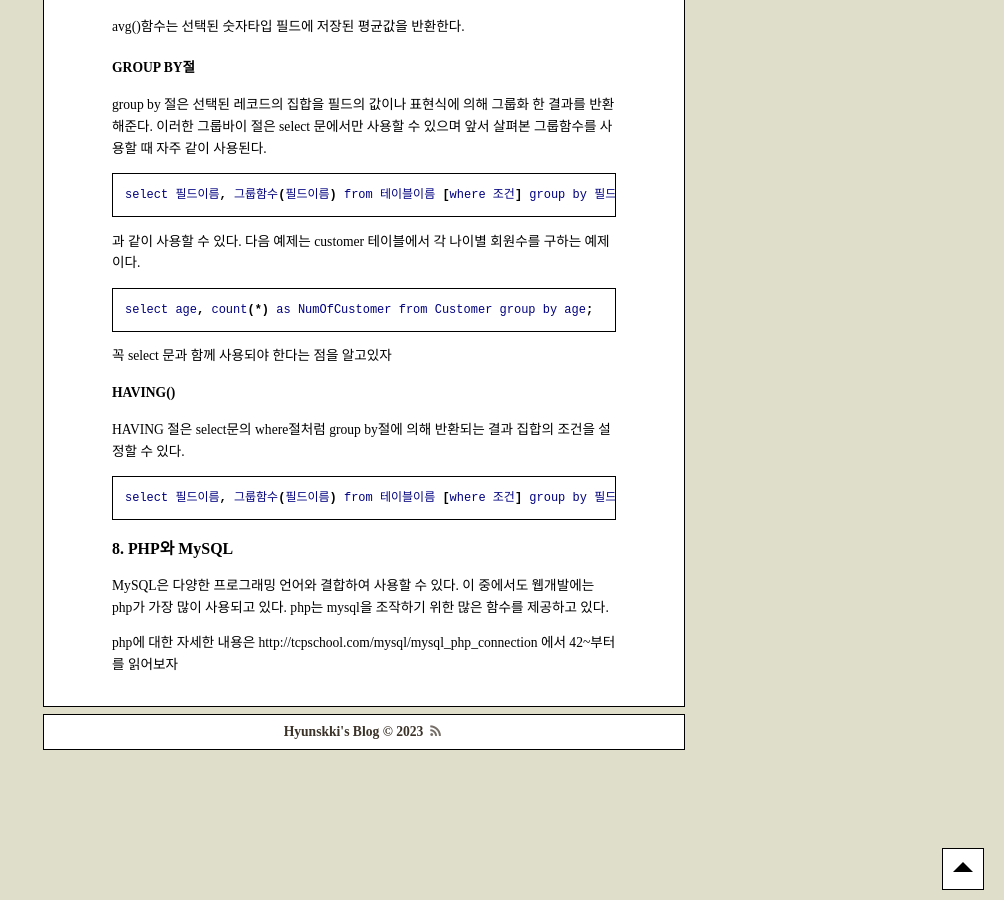
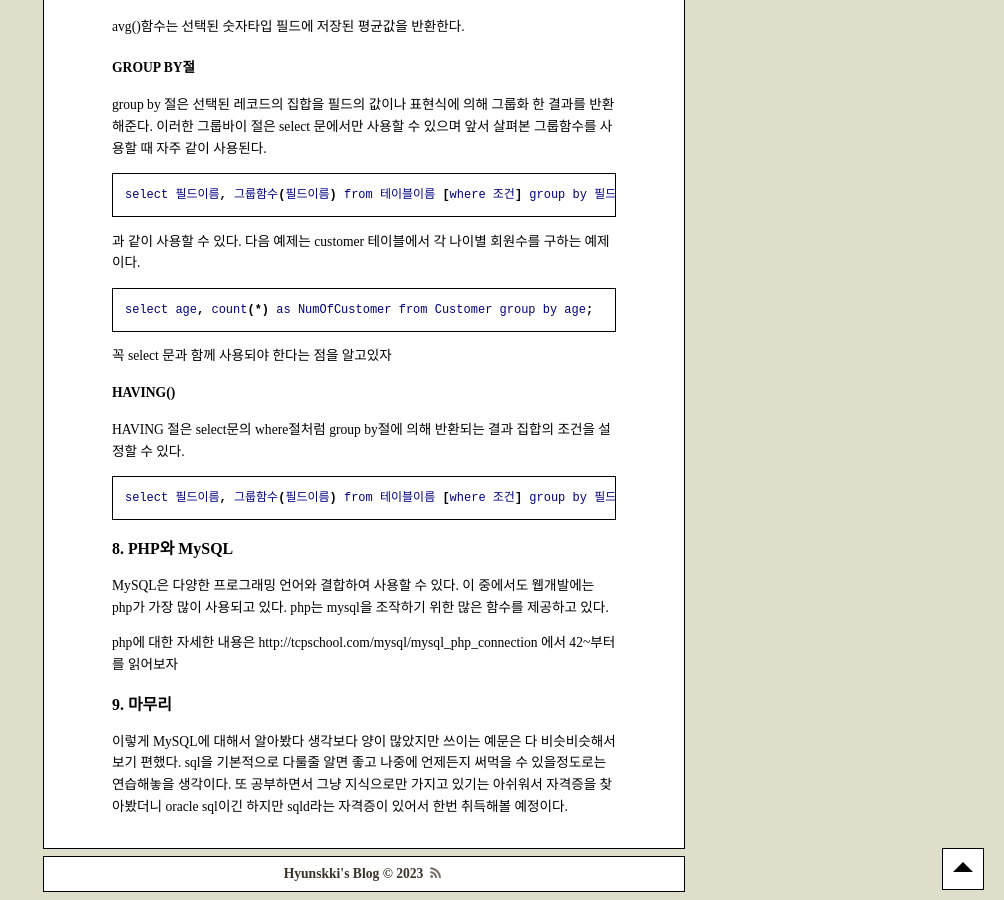
Before and after one commit to gustjr7879/hyunskki, a Jekyll site: the page built from _posts/2023-04-21-mysql_5.md, in a window 1280 px wide and 900 px high, scrolled down 7037 px. Shown: the whole window, without its empty margins (276-1280 px from the left). Built offline with Jekyll 4.4.1, drawn with Linux system fonts in a browser that asks for light colours; some web fonts are replaced.

Commit message:
Update 2023-04-21-mysql_5.md

```diff
--- a/_posts/2023-04-21-mysql_5.md
+++ b/_posts/2023-04-21-mysql_5.md
@@ -364,3 +364,9 @@ php는 mysql을 조작하기 위한 많은 함수를 제공하고 있다.
 
 php에 대한 자세한 내용은 http://tcpschool.com/mysql/mysql_php_connection
 에서 42~부터를 읽어보자
+
+### 9. 마무리
+이렇게 MySQL에 대해서 알아봤다 생각보다 양이 많았지만 쓰이는 예문은 다 비슷비슷해서 보기 편했다.
+sql을 기본적으로 다룰줄 알면 좋고 나중에 언제든지 써먹을 수 있을정도로는 연습해놓을 생각이다.
+또 공부하면서 그냥 지식으로만 가지고 있기는 아쉬워서 자격증을 찾아봤더니
+oracle sql이긴 하지만 sqld라는 자격증이 있어서 한번 취득해볼 예정이다.
```
